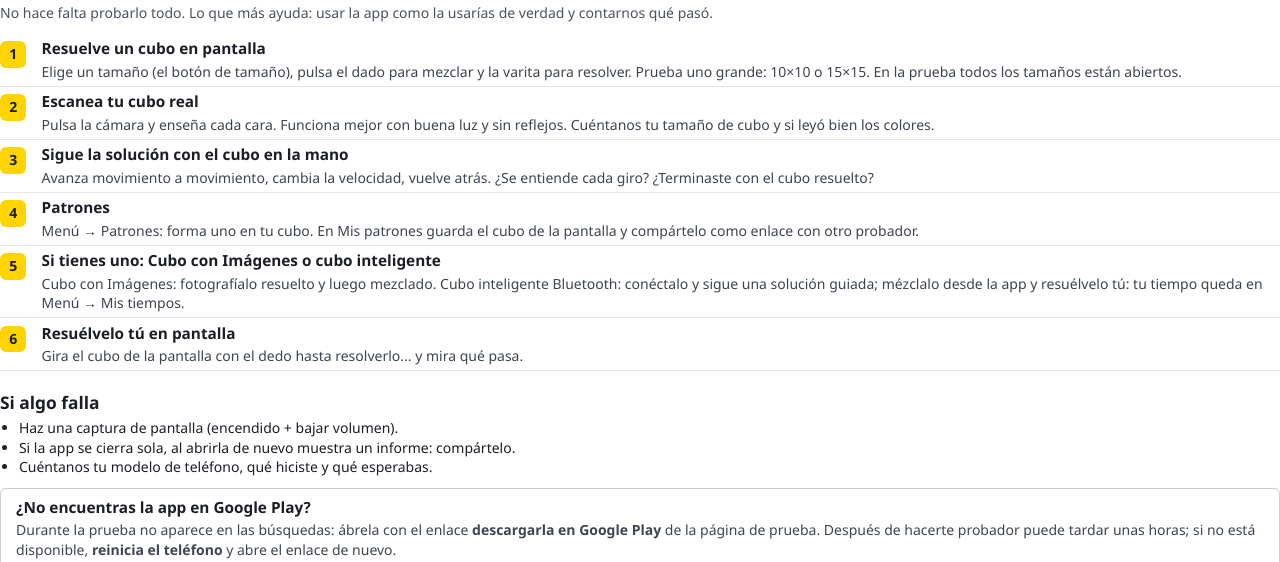
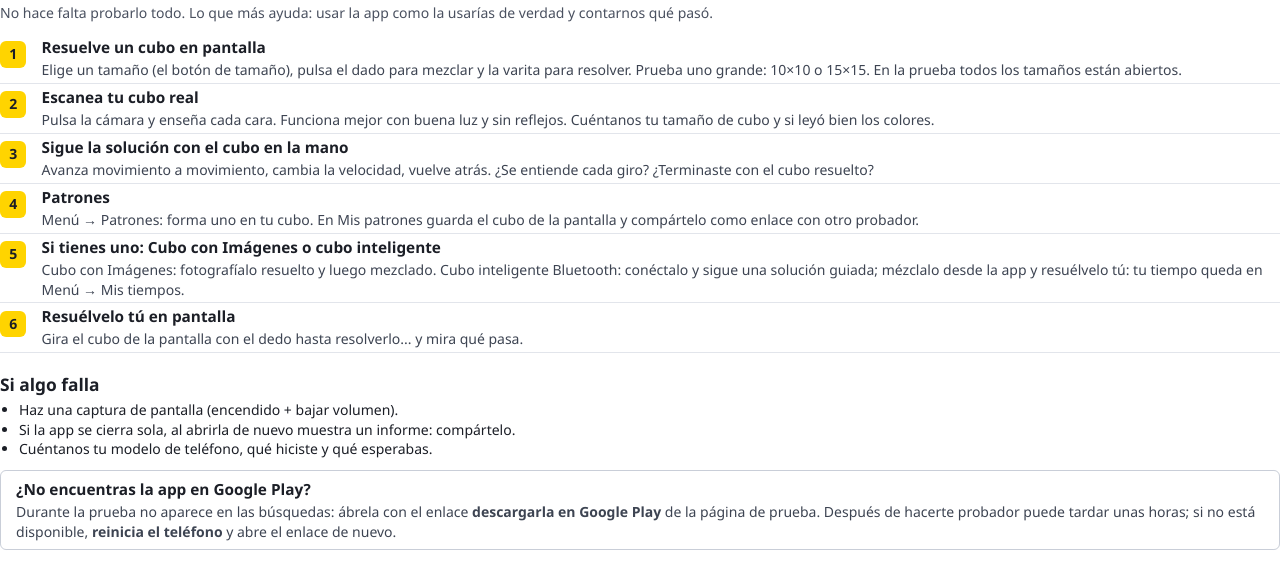
Before and after one commit to jvcasteljc-cmd/bigcubesolver-site, a plain HTML site: page kit/guide.html in a window 1280 px wide. Shown: the part 205-767 px from the top of the page. Drawn offline with Linux system fonts and the light colour scheme.

Commit message:
Tester guide: tighter list spacing so each language stays on one Letter page
Co-Authored-By: Claude Opus 5.5 <noreply@anthropic.com>
Claude-Session: https://claude.ai/code/session_01BNzb3jdL6gEG5wrwauqKKn

```diff
--- a/kit/guide.html
+++ b/kit/guide.html
@@ -6,7 +6,7 @@ section { page-break-after: always; } section:last-child { page-break-after: aut
 h1 { font-size: 18pt; margin: 4mm 0 1.5mm; } h2 { font-size: 13pt; margin: 5mm 0 1mm; }
 .intro { color: #4a5160; margin: 0 0 3mm; }
 ol { list-style: none; padding: 0; margin: 0; counter-reset: s; }
-ol li { counter-increment: s; position: relative; padding: 1.2mm 0 1.2mm 11mm; border-bottom: 0.3mm solid #e2e5eb; }
+ol li { counter-increment: s; position: relative; padding: 0.8mm 0 0.8mm 11mm; border-bottom: 0.3mm solid #e2e5eb; }
 ol li::before { content: counter(s); position: absolute; left: 0; top: 2mm; width: 7mm; height: 7mm; border-radius: 1.6mm; background: #ffd400; font-weight: 800; text-align: center; line-height: 7mm; }
 ol h3 { margin: 0 0 0.5mm; font-size: 11.5pt; } ol p { margin: 0; color: #3d4452; }
 ul { margin: 1mm 0 0; padding-left: 5mm; }
```
